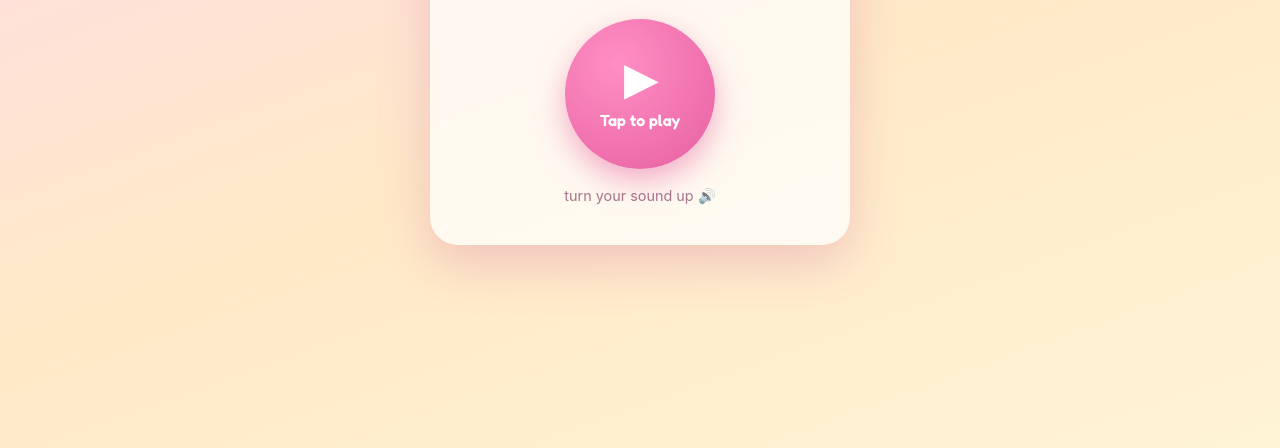
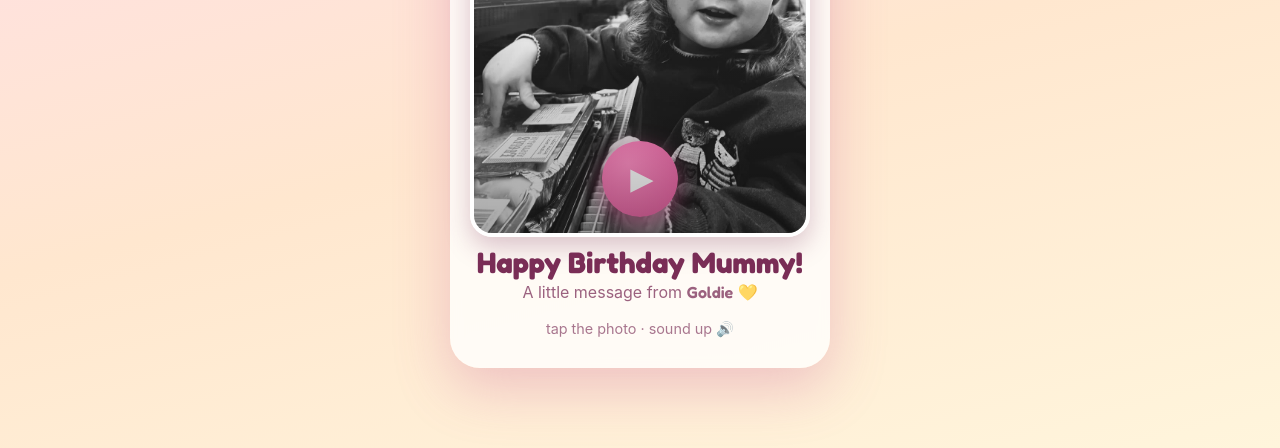
Before and after one commit to samuelspronk/korean-labels, a plain HTML site: page index.html in a window 1280 px wide. Shown: the part 352-800 px from the top of the page. Drawn offline with Linux system fonts and the light colour scheme.

Commit message:
Update player page: photo + play icon + Happy Birthday Mummy

```diff
--- a/index.html
+++ b/index.html
@@ -10,75 +10,81 @@
 <style>
   :root { color-scheme: light; }
   * { box-sizing: border-box; }
-  html,body { margin:0; height:100%; }
+  html,body { margin:0; min-height:100%; }
   body {
-    font-family: -apple-system, BlinkMacSystemFont, "Segoe UI", Roboto, sans-serif;
-    background: linear-gradient(160deg,#ffd9ec 0%,#ffe9c7 55%,#fff4d6 100%);
+    font-family:-apple-system,BlinkMacSystemFont,"Segoe UI",Roboto,sans-serif;
+    background:linear-gradient(165deg,#ffdcec 0%,#ffe7cf 55%,#fff5dc 100%);
     color:#7a2e57; display:flex; align-items:center; justify-content:center;
-    min-height:100dvh; padding:24px; text-align:center;
+    min-height:100dvh; padding:22px; text-align:center;
   }
   .card {
-    background: rgba(255,255,255,.72); backdrop-filter: blur(6px);
-    border-radius:28px; padding:34px 26px 40px; max-width:420px; width:100%;
-    box-shadow:0 18px 50px rgba(200,90,150,.28);
+    background:rgba(255,255,255,.78); backdrop-filter:blur(6px);
+    border-radius:30px; padding:22px 20px 30px; max-width:380px; width:100%;
+    box-shadow:0 20px 55px rgba(200,90,150,.30);
   }
-  h1 { font-family:"Fredoka", sans-serif; font-weight:700; font-size:1.9rem; margin:.2rem 0 .1rem; }
-  button.play, .name { font-family:"Fredoka", sans-serif; }
-  .sub { font-size:1rem; opacity:.75; margin:0 0 22px; }
-  .balloons { font-size:2.4rem; letter-spacing:.2rem; margin-bottom:6px; }
-  button.play {
-    border:none; cursor:pointer; width:150px; height:150px; border-radius:50%;
+  h1 { font-family:"Fredoka",sans-serif; font-weight:700; font-size:1.85rem;
+       line-height:1.15; margin:.55rem 0 .15rem; }
+  .sub { font-size:1rem; opacity:.75; margin:0 0 18px; }
+  .name { font-family:"Fredoka",sans-serif; font-weight:600; }
+
+  /* photo with play overlay */
+  .photo {
+    position:relative; width:100%; aspect-ratio:3/4; border-radius:22px;
+    overflow:hidden; cursor:pointer; box-shadow:0 10px 26px rgba(122,46,87,.28);
+    border:4px solid #fff;
+  }
+  .photo img { width:100%; height:100%; object-fit:cover; display:block;
+               filter:grayscale(1) contrast(1.02); }
+  .photo::after { /* soft darken at bottom so the button pops */
+    content:""; position:absolute; inset:0;
+    background:linear-gradient(to bottom,rgba(0,0,0,0) 55%,rgba(0,0,0,.28) 100%);
+    pointer-events:none;
+  }
+  .play {
+    position:absolute; left:50%; bottom:16px; transform:translateX(-50%);
+    width:76px; height:76px; border-radius:50%; border:none; cursor:pointer;
     background:radial-gradient(circle at 35% 30%,#ff8fc4,#e75fa0); color:#fff;
-    box-shadow:0 12px 30px rgba(231,95,160,.5); font-size:1rem; font-weight:600;
-    display:flex; flex-direction:column; align-items:center; justify-content:center;
-    gap:8px; margin:6px auto 4px; transition:transform .12s ease;
+    box-shadow:0 8px 22px rgba(231,95,160,.6); display:flex; align-items:center;
+    justify-content:center; transition:transform .12s ease;
   }
-  button.play:active { transform:scale(.94); }
-  .tri { font-size:2.6rem; line-height:1; margin-bottom:2px; }
-  .hint { font-size:.9rem; opacity:.65; margin-top:18px; min-height:1.2em; }
-  audio { width:100%; margin-top:20px; }
-  .name { font-weight:700; }
+  .play:active { transform:translateX(-50%) scale(.92); }
+  .play .tri { font-size:1.9rem; line-height:1; margin-left:4px; }
+  .play.playing .tri { margin-left:0; }
+  .balloons { font-size:1.7rem; letter-spacing:.25rem; }
+  .hint { font-size:.9rem; opacity:.65; margin-top:14px; min-height:1.2em; }
+  audio { display:none; }
 </style>
 </head>
 <body>
   <div class="card">
     <div class="balloons">🎈🎂🎈</div>
-    <h1>Happy 40th, Mummy!</h1>
+
+    <div class="photo" id="photo" role="button" aria-label="Play Goldie's message">
+      <img src="goldie.jpg" alt="Goldie">
+      <button class="play" id="btn" aria-label="Play">
+        <span class="tri" id="tri">▶</span>
+      </button>
+    </div>
+
+    <h1>Happy Birthday Mummy!</h1>
     <p class="sub">A little message from <span class="name">Goldie</span> 💛</p>
-
-    <button class="play" id="btn" aria-label="Play message">
-      <span class="tri" id="icon">▶</span>
-      <span id="label">Tap to play</span>
-    </button>
-
-    <div class="hint" id="hint">turn your sound up 🔊</div>
+    <div class="hint" id="hint">tap the photo &middot; sound up 🔊</div>
 
     <audio id="a" preload="auto" playsinline src="goldie_only.m4a"></audio>
   </div>
 
 <script>
-  const a = document.getElementById('a');
-  const btn = document.getElementById('btn');
-  const icon = document.getElementById('icon');
-  const label = document.getElementById('label');
-  const hint = document.getElementById('hint');
-
-  function setPlaying(p){
-    icon.textContent = p ? '❚❚' : '▶';
-    label.textContent = p ? 'Playing…' : 'Tap to play';
-  }
-  btn.addEventListener('click', () => {
-    if (a.paused) { a.play(); } else { a.pause(); }
-  });
-  a.addEventListener('play',  () => setPlaying(true));
-  a.addEventListener('pause', () => setPlaying(false));
-  a.addEventListener('ended', () => { setPlaying(false); hint.textContent = 'Play it again 💫'; });
-
-  // Try to autoplay on open; browsers usually need a tap, so the button is the fallback.
-  window.addEventListener('load', () => {
-    const p = a.play();
-    if (p && p.catch) p.catch(() => { hint.textContent = 'tap the button, sound up 🔊'; });
-  });
+  const a=document.getElementById('a'), btn=document.getElementById('btn'),
+        photo=document.getElementById('photo'), tri=document.getElementById('tri'),
+        hint=document.getElementById('hint');
+  function set(p){ tri.textContent=p?'❚❚':'▶'; btn.classList.toggle('playing',p); }
+  function toggle(){ a.paused ? a.play() : a.pause(); }
+  photo.addEventListener('click', toggle);
+  a.addEventListener('play', ()=>{ set(true); hint.textContent='playing… 💫'; });
+  a.addEventListener('pause',()=>set(false));
+  a.addEventListener('ended',()=>{ set(false); hint.textContent='tap to play again 💛'; });
+  window.addEventListener('load', ()=>{ const p=a.play();
+    if(p&&p.catch) p.catch(()=>{ hint.textContent='tap the photo · sound up 🔊'; }); });
 </script>
 </body>
 </html>
```
